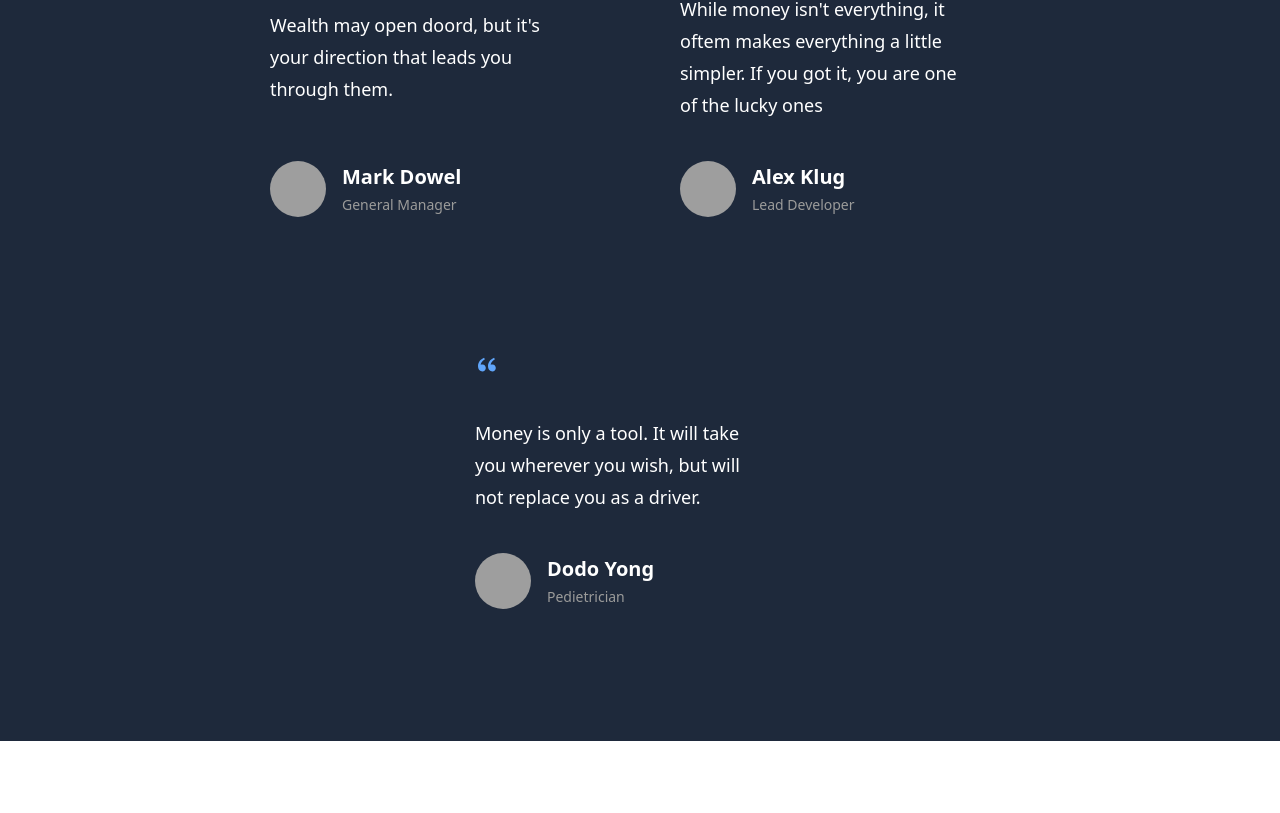
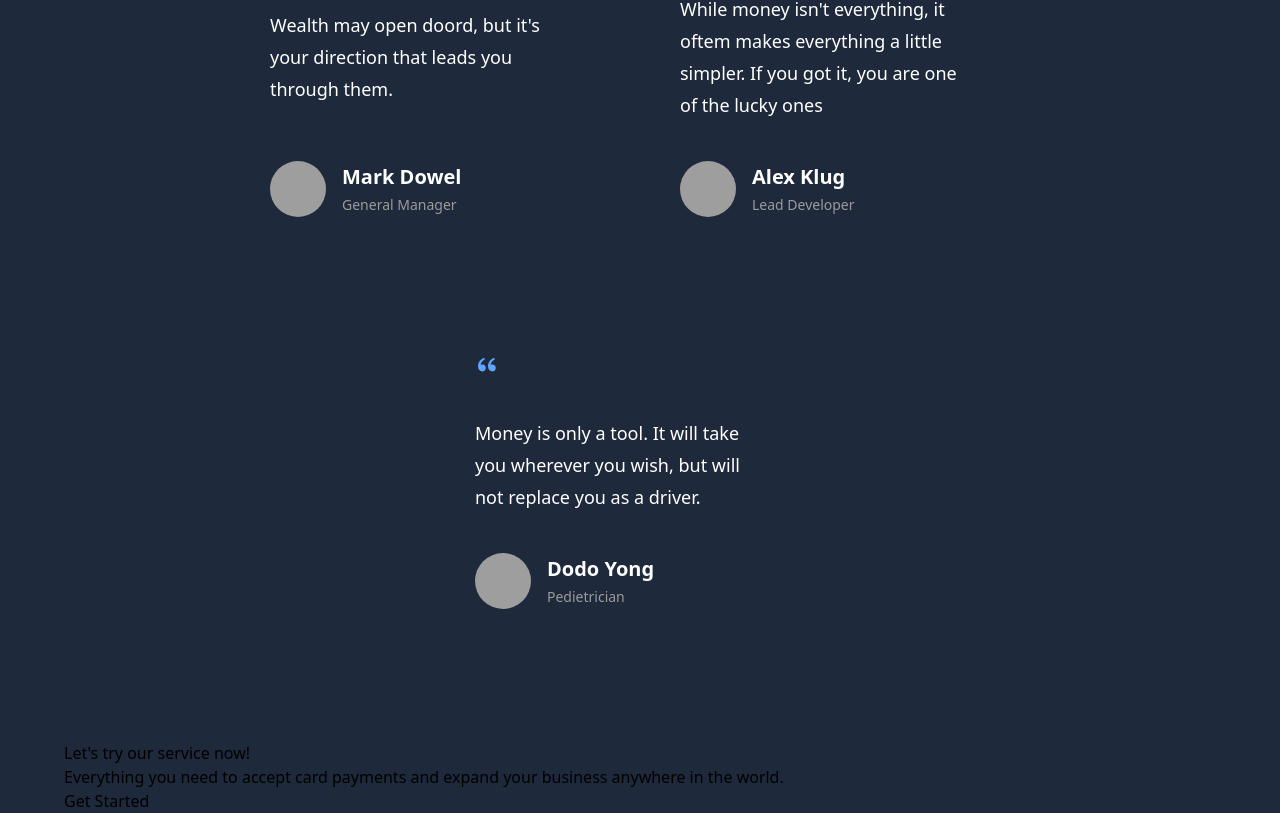
Before and after one commit to KodeIva/wiser, a React (Vite) app: page / in a window 1280 px wide. Shown: the part 2881-3694 px from the top of the page. Before the commit the page ends 3622 px from the top, so only its background shows below. Built offline with nearby package versions, Linux system fonts and the light colour scheme; grey boxes are pictures that could not be loaded.

Commit message:
'Register.jsx' component created, imported to App.jsx

```diff
--- a/src/App.jsx
+++ b/src/App.jsx
@@ -3,6 +3,7 @@ import Business from "./components/Business"
 import CardDeal from "./components/CardDeal"
 import Hero from "./components/Hero"
 import Navbar from "./components/Navbar"
+import Register from "./components/Register"
 import Stats from "./components/Stats"
 import Testimonials from "./components/Testimonials"
 
@@ -25,6 +26,7 @@ function App() {
         <Billing/>
         <CardDeal/>
         <Testimonials/>
+        <Register/>
        </div>
      </div>
    </div>
--- /dev/null
+++ b/src/components/Register.jsx
@@ -0,0 +1,17 @@
+import React from 'react'
+
+const Register = () => {
+  return (
+      <section>
+        <div>
+            <h2>Let's try our service now!</h2>
+            <p>Everything you need to accept card payments and expand your business anywhere in the world.</p>
+        </div>
+        <div>
+            <button>Get Started</button>
+        </div>
+      </section>
+  )
+}
+
+export default Register
```
